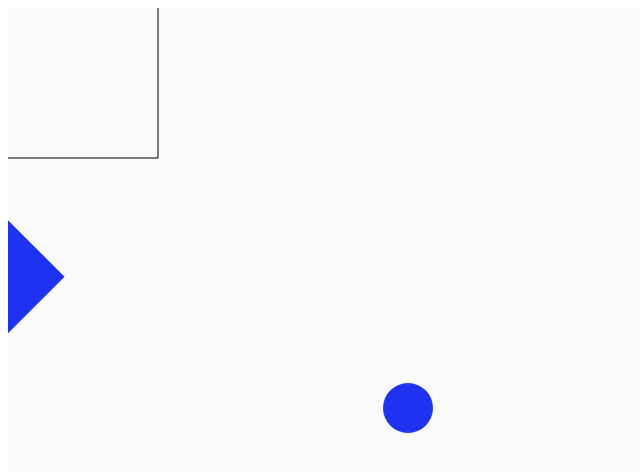
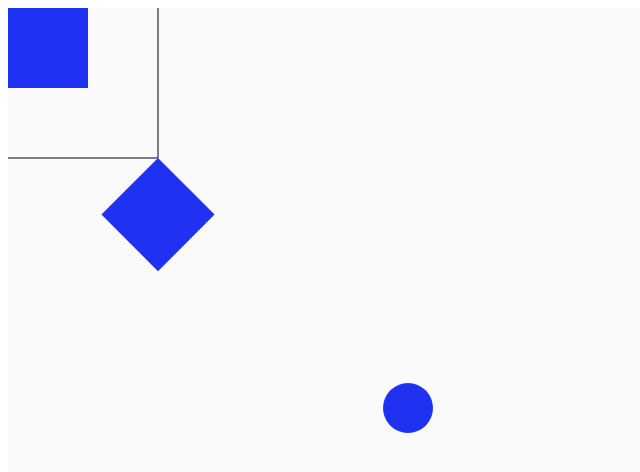
Before and after one commit to zhou-yg/html5engine, a plain HTML site: page bet.html in a window 1280 px wide. Shown: the whole page, without its empty margins (0-640 px from the left). Drawn offline with Linux system fonts and the light colour scheme.

Commit message:
bet.html

```diff
--- a/bet.html
+++ b/bet.html
@@ -59,12 +59,22 @@
 				cx.lineTo(oX,0);
 				cx.stroke();
 
+				cx.save();
+
 				cx.beginPath();
-				cx.moveTo(0,0);
+				cx.translate(150,150);
 				cx.rotate(45*Math.PI/180);
-				cx.fillRect(oX,oY,80,80);
+				cx.fillRect(0,0,80,80);
 				cx.closePath();
 				cx.stroke();
+
+				cx.restore();
+
+				cx.beginPath();
+				cx.fillRect(0,0,80,80);
+				cx.closePath();
+				cx.stroke();
+
 			}
 
 			createCenteral();
```
